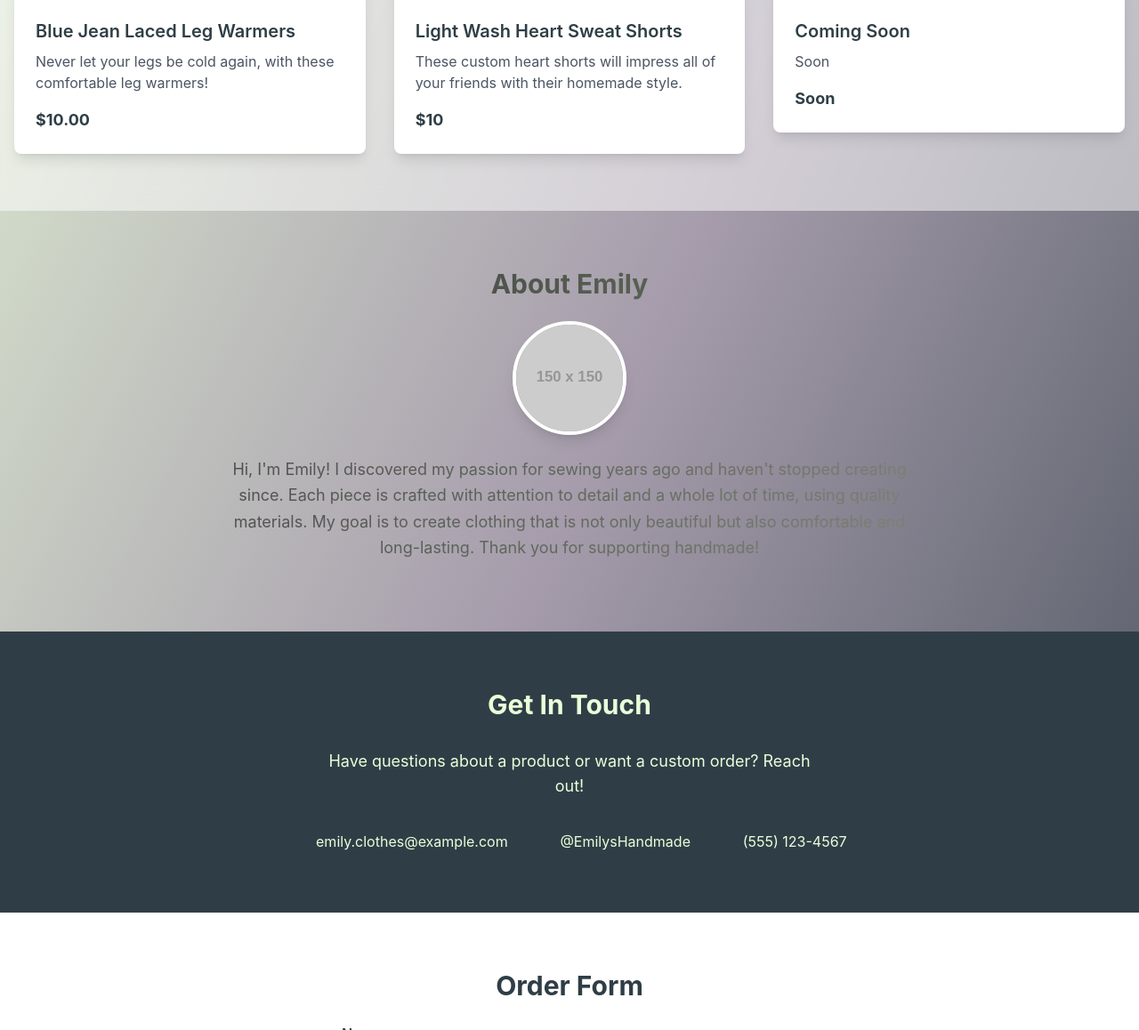
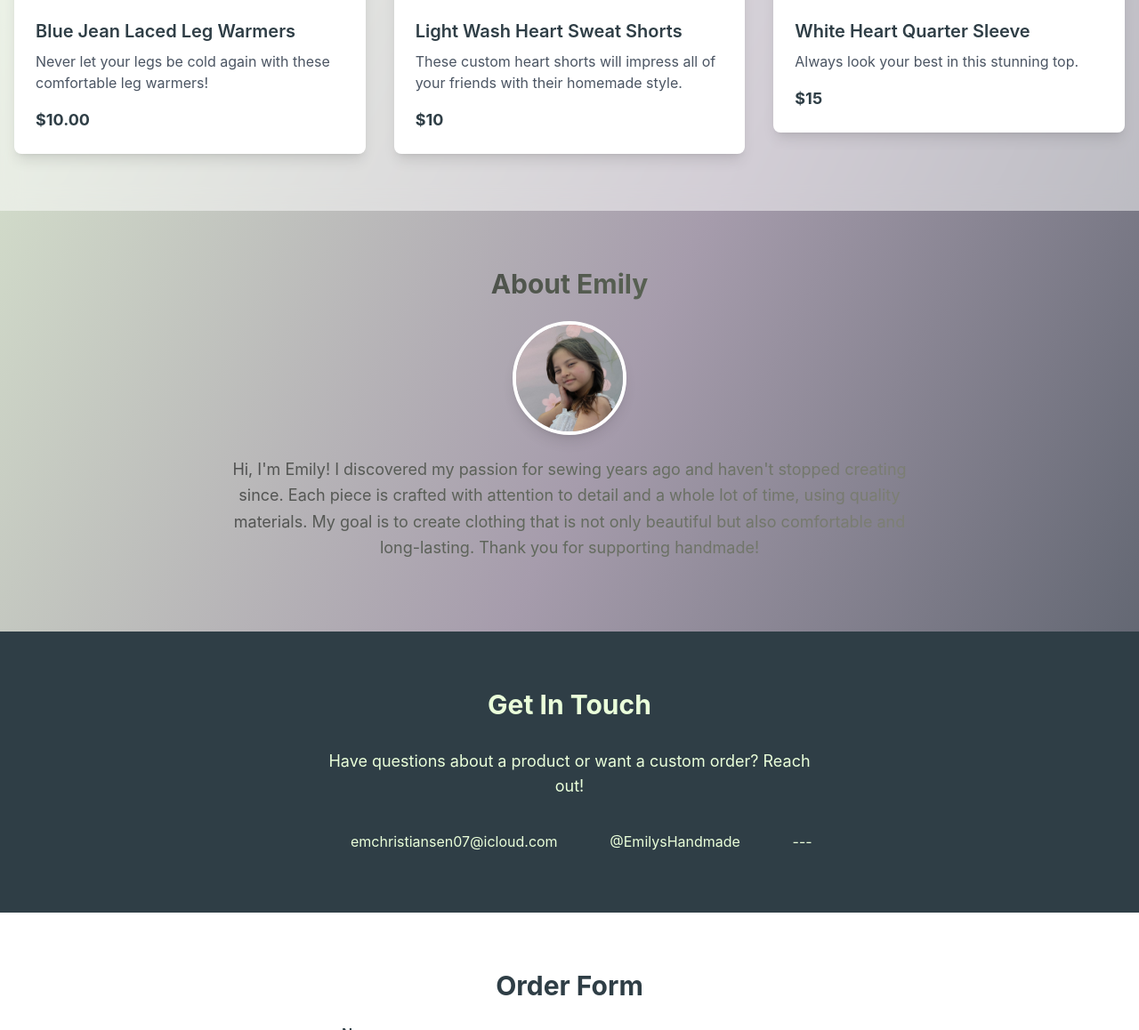
Before and after one commit to madeleinelmuller/emily, a plain HTML site: page index.html in a window 1280 px wide. Shown: the part 739-1897 px from the top of the page at 89% size. Drawn offline with nearby package versions, Linux system fonts and the light colour scheme; placeholder pictures from the web are drawn by us.

Commit message:
Add product images and update product descriptions for improved presentation

```diff
--- a/index.html
+++ b/index.html
@@ -79,7 +79,7 @@
                              onerror="this.onerror=null; this.src='https://placehold.co/600x400/cccccc/ffffff?text=Image+Not+Found';">
                         <div class="p-6">
                             <h3 class="text-xl font-semibold mb-2 text-brand-dark">Blue Jean Laced Leg Warmers</h3>
-                            <p class="text-gray-600 mb-4">Never let your legs be cold again, with these comfortable leg warmers!</p>
+                            <p class="text-gray-600 mb-4">Never let your legs be cold again with these comfortable leg warmers!</p>
                             <span class="text-lg font-bold text-brand-dark">$10.00</span>
                         </div>
                     </div>
@@ -104,9 +104,9 @@
                              class="w-full h-48 object-cover"
                              onerror="this.onerror=null; this.src='https://placehold.co/600x400/cccccc/ffffff?text=Image+Not+Found';">
                         <div class="p-6">
-                            <h3 class="text-xl font-semibold mb-2 text-brand-dark">Coming Soon</h3>
-                            <p class="text-gray-600 mb-4">Soon</p>
-                            <span class="text-lg font-bold text-brand-dark">Soon</span>
+                            <h3 class="text-xl font-semibold mb-2 text-brand-dark">White Heart Quarter Sleeve</h3>
+                            <p class="text-gray-600 mb-4">Always look your best in this stunning top.</p>
+                            <span class="text-lg font-bold text-brand-dark">$15</span>
                         </div>
                     </div>
                 </a>
@@ -117,7 +117,7 @@
     <section id="about" class="py-16 px-4">
         <div class="container mx-auto text-center max-w-3xl">
             <h2 class="text-3xl font-bold mb-6 text-white mix-blend-difference">About Emily</h2>
-             <img src="https://placehold.co/150x150/A69CAC/FFFFFF?text=Emily"
+             <img src="emily.png"
                  alt="Portrait of Emily"
                  class="w-32 h-32 rounded-full mx-auto mb-6 shadow-lg border-4 border-white"
                  onerror="this.onerror=null; this.src='https://placehold.co/150x150/cccccc/ffffff?text=:)';">
@@ -134,14 +134,14 @@
                 Have questions about a product or want a custom order? Reach out!
             </p>
             <div class="flex flex-col md:flex-row justify-center items-center space-y-4 md:space-y-0 md:space-x-8">
-                <a href="mailto:emily.clothes@example.com" class="flex items-center space-x-2 hover:text-brand-mid transition duration-300">
-                    <i class="lucide text-2xl">&#xe98f;</i> <span>emily.clothes@example.com</span>
+                <a href="mailto:emchristiansen07@icloud.com" class="flex items-center space-x-2 hover:text-brand-mid transition duration-300">
+                    <i class="lucide text-2xl">&#xe98f;</i> <span>emchristiansen07@icloud.com</span>
                 </a>
                 <a href="#" class="flex items-center space-x-2 hover:text-brand-mid transition duration-300">
                      <i class="lucide text-2xl">&#xea39;</i> <span>@EmilysHandmade</span>
                 </a>
                  <a href="#" class="flex items-center space-x-2 hover:text-brand-mid transition duration-300">
-                     <i class="lucide text-2xl">&#xea18;</i> <span>(555) 123-4567</span>
+                     <i class="lucide text-2xl">&#xea18;</i> <span>---</span>
                 </a>
             </div>
         </div>
@@ -169,6 +169,7 @@
                          <option value="">Select a product</option>
                          <option value="Blue Jean Laced Leg Warmers">Blue Jean Laced Leg Warmers</option>
                          <option value="Light Wash Heart Sweat Shorts">Light Wash Heart Sweat Shorts</option>
+                         <option value="White Heart Quarter Sleeve">White Heart Quarter Sleeve</option>
                          <option value="Custom/Other">Custom/Other</option>
                     </select>
                 </div>
```
Also changed, not shown: emily.png (added), product3.png (added).
